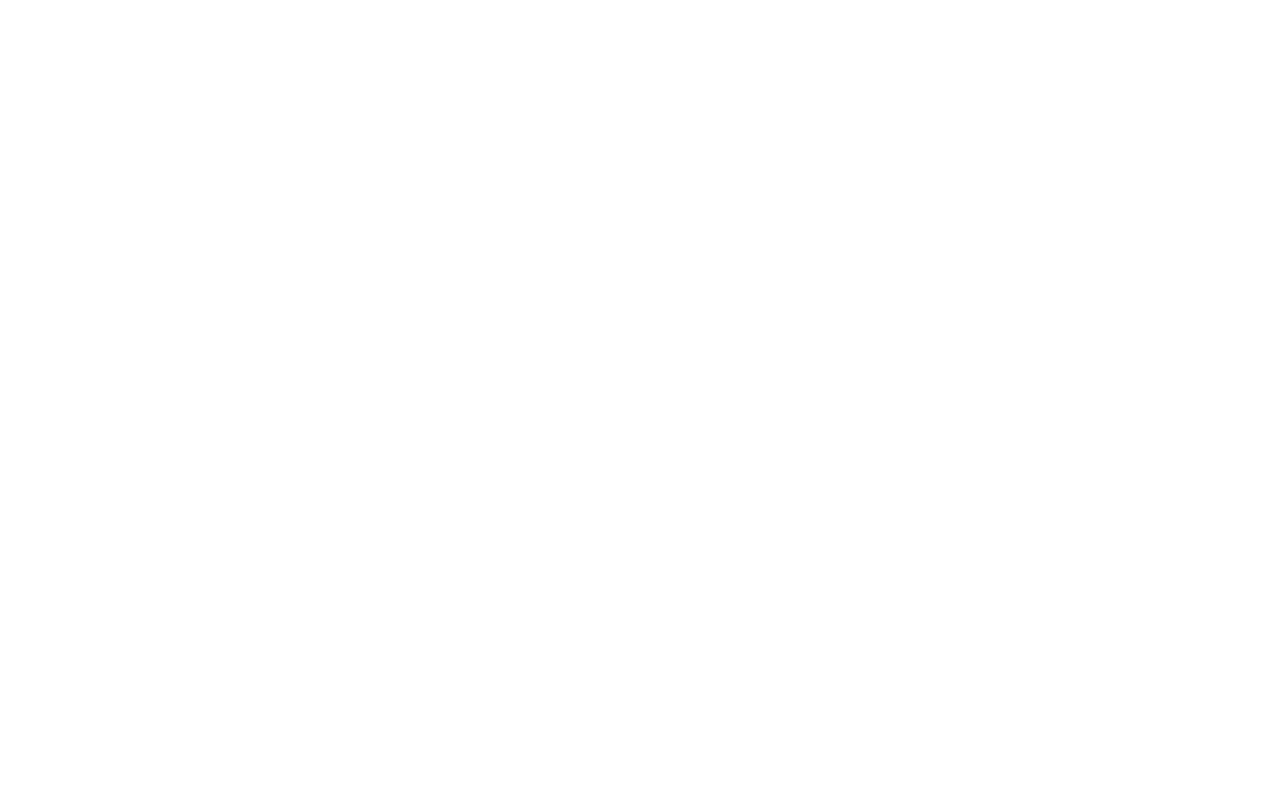
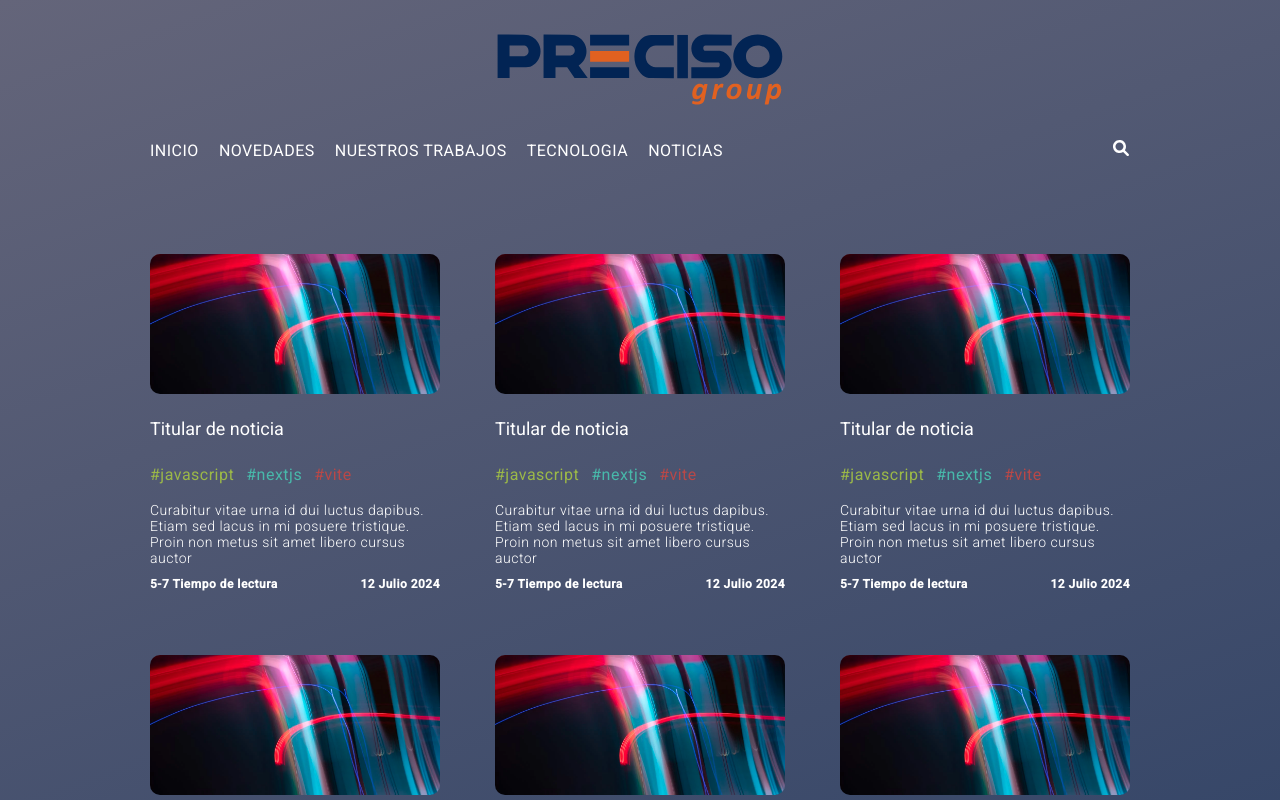
Before and after one commit to knarfangelo/blogpreciso, an Angular app: page /novedades in a window 1280 px wide. Before the commit this address led to /. Shown: the top 800 px of the page. Built offline with nearby package versions, Linux system fonts and the light colour scheme.

Commit message:
terminando preciso

```diff
--- a/src/app/app.routes.ts
+++ b/src/app/app.routes.ts
@@ -2,9 +2,11 @@
 import { BlogPrecisoComponent } from './components/blog-preciso/blog-preciso.component';
 import { ContenidoComponent } from './contenido/contenido.component';
 import { MantenimientoComponent } from './mantenimiento/mantenimiento.component';
+import { NovedadesListaComponent } from './components/novedades-lista/novedades-lista.component';
 
 export const routes: Routes = [
     { path: '', component: BlogPrecisoComponent },
     { path: 'contenido', component: ContenidoComponent },
-    { path: 'mantenimiento', component: MantenimientoComponent }
+    { path: 'mantenimiento', component: MantenimientoComponent },
+    { path: 'novedades', component: NovedadesListaComponent }
 ];
--- a/src/app/components/navegacion/navegacion.component.ts
+++ b/src/app/components/navegacion/navegacion.component.ts
@@ -13,10 +13,10 @@
     <nav>
       <img class="logo" src="icons/logo.svg" alt="">
       <ul>
-        <li><a href="">TEMAS</a></li>
-        <li><a href="">TENDENCIAS</a></li>
+        <li><a href="">INICIO</a></li>
+        <li><a href="">NOVEDADES</a></li>
+        <li><a href="">NUESTROS TRABAJOS</a></li>
         <li><a href="">TECNOLOGIA</a></li>
-        <li><a href="">TESTIMONIOS</a></li>
         <li><a href="">NOTICIAS</a></li>
         <li class="buscar"><a href=""><img src="icons/buscar.svg" alt=""></a></li>
       </ul>
--- /dev/null
+++ b/src/app/components/novedades-lista/novedades-lista.component.css
@@ -0,0 +1,36 @@
+header{
+
+  height: auto;
+  max-width: 980px;
+  width: 80%;
+  margin: auto;
+  min-height: 2000px;
+}
+/* Estilo para el contenedor principal */
+main {
+  display: grid;
+  grid-template-columns: repeat(3, 1fr); /* Crea una cuadrícula de 3 columnas */
+  gap: 55px; /* Espacio entre los elementos de la cuadrícula */
+  padding-top: 90px;
+}
+
+/* Estilo para cada artículo */
+app-articulo {
+  box-sizing: border-box;
+}
+.container{
+  background: linear-gradient(160deg, #64657A 0%, #022454 99.4%);
+}
+
+/* Responsividad */
+@media (max-width: 1200px) {
+  main {
+    grid-template-columns: repeat(2, 1fr); /* Dos columnas en pantallas medianas */
+  }
+}
+
+@media (max-width: 800px) {
+  main {
+    grid-template-columns: 1fr; /* Una columna en pantallas pequeñas */
+  }
+}
--- /dev/null
+++ b/src/app/components/novedades-lista/novedades-lista.component.ts
@@ -0,0 +1,36 @@
+import { CommonModule } from '@angular/common';
+import { ChangeDetectionStrategy, Component } from '@angular/core';
+import { ArticuloComponent } from "../articulo/articulo.component";
+import { NavegacionComponent } from "../navegacion/navegacion.component";
+import { FooterComponent } from "../footer/footer.component";
+
+@Component({
+  selector: 'app-novedades-lista',
+  standalone: true,
+  imports: [
+    CommonModule,
+    ArticuloComponent,
+    NavegacionComponent,
+    FooterComponent
+],
+  template: `
+  <div class="container">
+  <app-navegacion></app-navegacion>
+  <header>
+
+    <main>
+    <app-articulo></app-articulo>
+    <app-articulo></app-articulo>
+    <app-articulo></app-articulo>
+    <app-articulo></app-articulo>
+    <app-articulo></app-articulo>
+    <app-articulo></app-articulo>
+    </main>
+  </header>
+  <app-footer></app-footer>
+</div>
+  `,
+  styleUrl: './novedades-lista.component.css',
+  changeDetection: ChangeDetectionStrategy.OnPush,
+})
+export class NovedadesListaComponent { }
```
